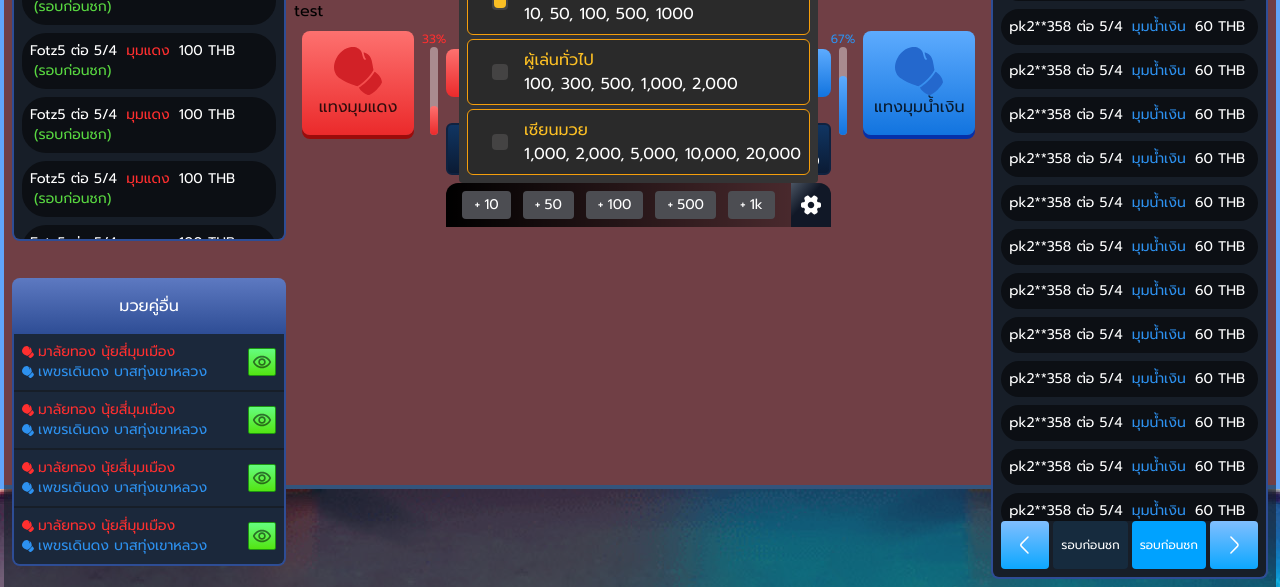
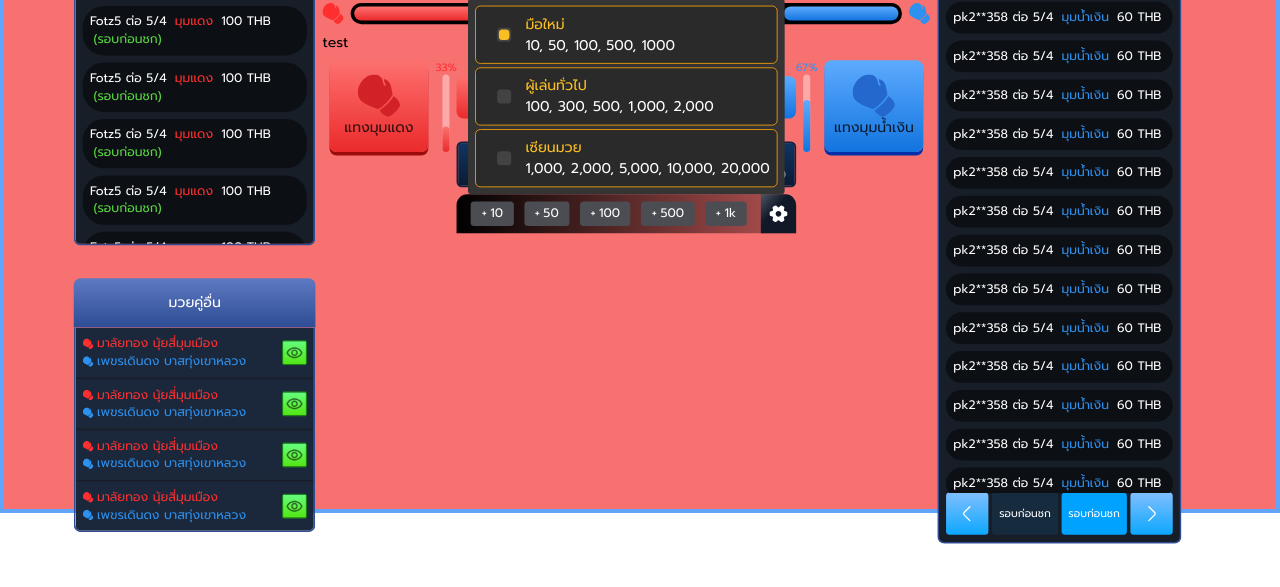
Before and after one commit to Sawanon/fw-01-thaifight, a plain HTML site: page src/index.html in a window 1280 px wide. Shown: the part 311-898 px from the top of the page. After the commit the page ends 862 px from the top, so only its background shows below. Drawn offline with Linux system fonts and the light colour scheme; files whose address does not match are found by name.

Commit message:
update for merge
zsh:1: command not found: wq

```diff
--- a/src/index.html
+++ b/src/index.html
@@ -6,8 +6,13 @@
     <title>PAKYOK</title>
     <link href="./output.css" rel="stylesheet">
   </head>
+<<<<<<< HEAD
   <body class="font-prompt overflow-auto">
     <div class="flex flex-col bg-red-400 border-4 border-blue-400" style="height: 100dvh;">
+=======
+  <body class="font-prompt overflow-auto origin-top-left bg-black bg-[url(/public/jpg/background.jpg)] bg-cover">
+    <div id="mainbody" class="origin-top flex flex-col" style="height: 907px;">
+>>>>>>> a112102 (update for merge)
       <!-- header -->
       <div class="flex gap-4 justify-center mx-auto mt-4">
         <div class="h-[124px] w-max flex">
@@ -154,7 +159,8 @@
         </div>
       </div>
       <!-- main content -->
-      <div class="bg-[#171E28] bg-opacity-60 flex gap-2 mt-4 flex-grow pt-2 px-2">
+      <!-- <div id="maincontent" class="bg-[#171E28] bg-opacity-60 h-[1024px] flex gap-2 mt-4 pt-2 px-2"> -->
+      <div id="maincontent" class="h-[1024px] flex gap-2 mt-4 pt-2 px-2">
         <!-- left side -->
         <div class="flex flex-col items-stretch">
           <!-- back button -->
@@ -884,5 +890,43 @@
         </div>
       </div>
     </div>
+    <script>
+      function getResolution() {
+        const realWidth = window.screen.width * window.devicePixelRatio;
+        const realHeight = window.screen.height * window.devicePixelRatio;
+        console.log(`Your screen resolution is: ${realWidth} x ${realHeight}`);
+      }
+      const reder = () => {
+        getResolution()
+        // เอาจำนวนที่ได้ ตั้ง แล้วหาร ด้วยจำนวน เต็ม และคูณ 100
+        console.log("🚀 ~ reder ~ window.clientHeight:", window.innerHeight)
+        console.log("🚀 ~ reder ~ document.body.clientHeight:", document.body.clientHeight)
+        const scalY = document.body.clientHeight/907
+        const scalX = document.body.clientWidth/window.screen.width
+        console.log("🚀 ~ reder ~ scalX:", scalX)
+        console.log("🚀 ~ reder ~ scalY:", scalY)
+        const mainbody = document.getElementById("mainbody")
+        const maincontent = document.getElementById("maincontent")
+        const heightMainContent = maincontent.clientHeight
+        console.log("🚀 ~ reder ~ heightMainContent:", heightMainContent)
+        const mainScale = heightMainContent/751
+        mainbody.style.scale = scalY
+
+        console.log(`scalY*width: ${scalY*maincontent.clientWidth}`)
+        console.log(`scalX*width: ${scalX*maincontent.clientWidth}`)
+        mainbody.style.transform = `translateX(${(maincontent.clientWidth/2)-(650)}px)`
+        // 1272
+        // maincontent.style.scale = mainScale
+        // mainbody.style.transform = `scale(${scalY})`
+      }
+      const setup = () => {
+        reder()
+        window.addEventListener("resize", () => {
+          console.log("resize");
+          reder()
+        })
+      }
+      setup()
+    </script>
   </body>
 </html>
--- a/src/input.css
+++ b/src/input.css
@@ -3,11 +3,22 @@
 @tailwind components;
 @tailwind utilities;
 
+html, body {
+  height: 100%;
+}
+
 body {
+  margin: 0;
+}
+
+canvas {
+  display: block;
+}
+
+/* body {
   background: url(/public/jpg/background.jpg);
-  /* background-repeat: no-repeat; */
   background-position: top center;
-}
+} */
 
 /* width */
 ::-webkit-scrollbar {
```
Also changed, not shown: src/game.html (added, +51 -0 lines), src/output.css.
